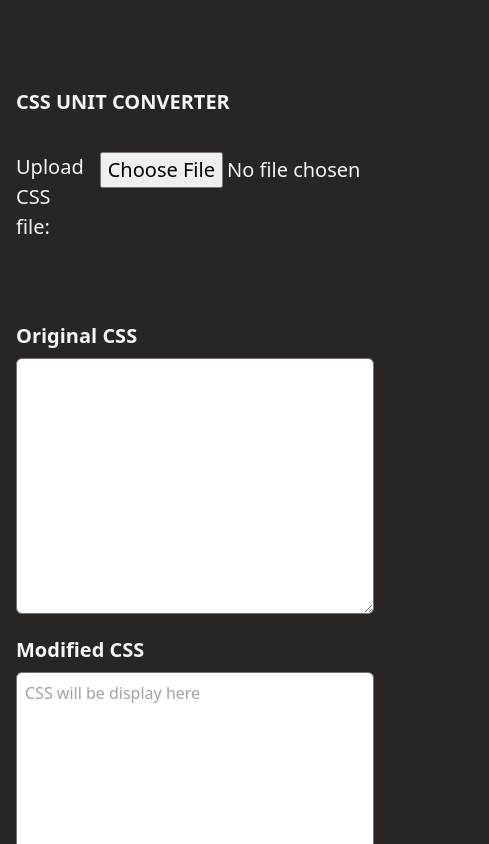
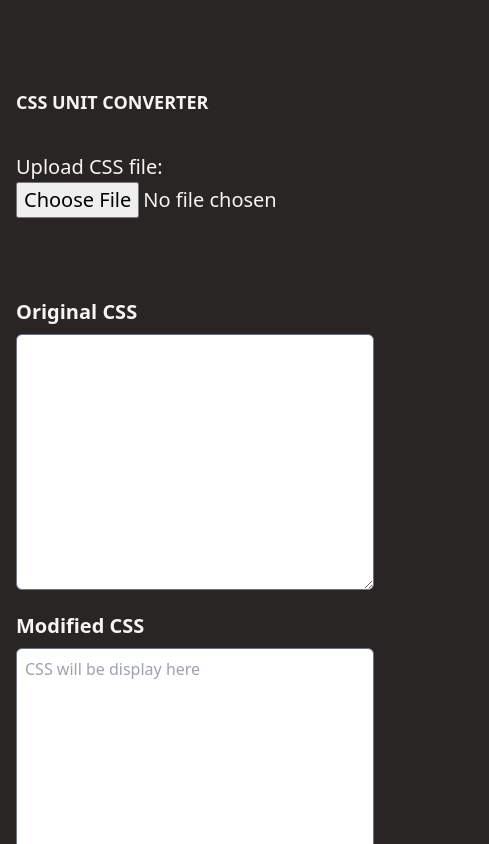
Before and after one commit to ChristopherAlphonse/Pixel2Em, a React (Vite) app: page / in a window 390 px wide. Shown: the top 844 px of the page, 489 px wide, since content can reach past the window. Built offline with nearby package versions, Linux system fonts and the light colour scheme.

Commit message:
final touches for now

```diff
--- a/index.html
+++ b/index.html
@@ -30,7 +30,7 @@
     <meta name="viewport" content="width=device-width, initial-scale=1.0" />
     <title>Px to Units</title>
   </head>
-  <body class="bg-stone-800">
+  <body>
     <div id="root"></div>
     <style>
       html,
@@ -58,7 +58,10 @@
 
       html,
       body {
+        overflow-x: hidden;
         height: 100%;
+        --tw-bg-opacity: 1;
+        background-color: rgb(41 37 36 / var(--tw-bg-opacity));
       }
     </style>
     <script type="module" src="./src/main.tsx"></script>
--- a/src/components/Form.tsx
+++ b/src/components/Form.tsx
@@ -23,15 +23,15 @@ function Form(): JSX.Element {
   return (
     <div className="p-4 h-screen">
       <Navbar />
-      <h1 className="text-primary font-bold uppercase text-xl sm:text-3xl md:text-5xl lg:text-7xl xl:lg:text-9xl mb-9">
+      <h1 className="text-[#f5f5f4] text-lg font-bold uppercase sm:text-3xl md:text-5xl lg:text-7xl xl:lg:text-9xl mb-9 ">
         CSS Unit Converter
       </h1>
-      <div className="flex mb-20">
-        <label htmlFor="cssFile" className="mr-4 text-primary">
+      <div className=" mb-20 block md:flex ">
+        <label htmlFor="cssFile" className="mr-4 text-primary ">
           Upload CSS file:
         </label>
         <input
-          className="text-primary"
+          className="text-primary "
           type="file"
           id="cssFile"
           accept=".css"
```
